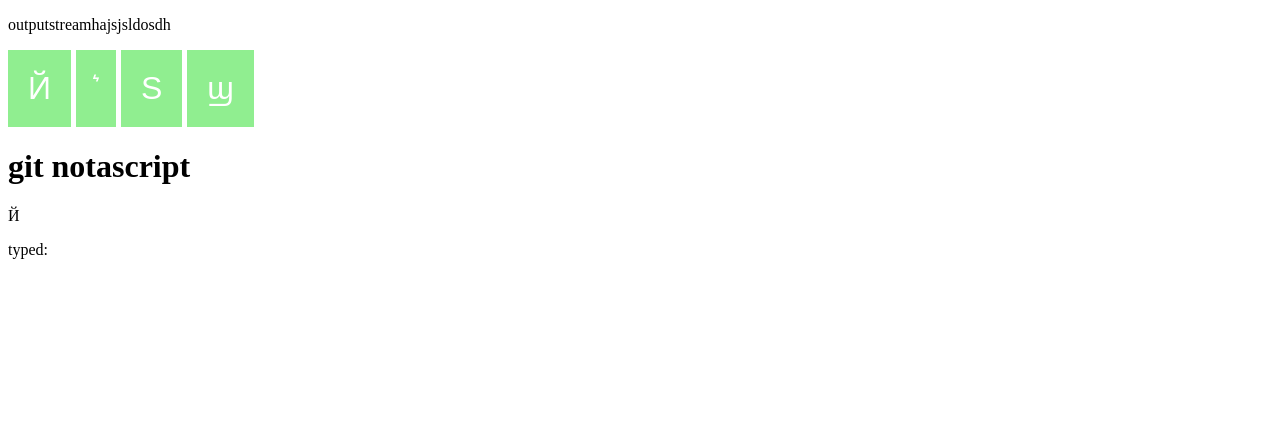
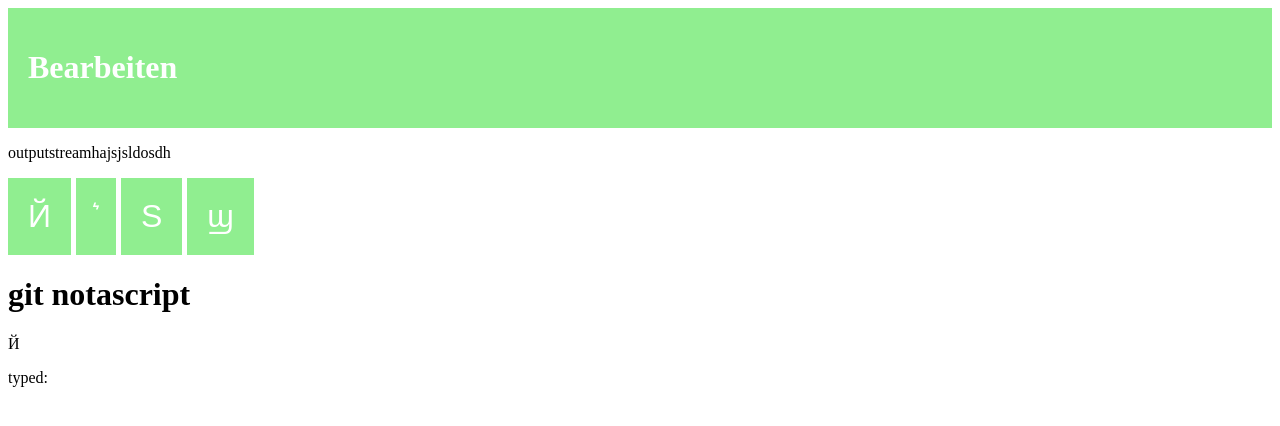
Before and after one commit to PLN-SHAH/notascript, a React (Create React App) app in the folder notascript/: page / in a window 1280 px wide. Shown: the top 426 px of the page. Built offline with nearby package versions, Linux system fonts and the light colour scheme; no server answers.

Commit message:
add header

```diff
--- a/notascript/src/App.js
+++ b/notascript/src/App.js
@@ -1,6 +1,7 @@
 import React, { Component } from "react";
 import OutputStream from "./OutputStream";
 import Buttons from "./Buttons";
+import Header from "./Header";
 
 export default class App extends Component {
   state = {
@@ -21,6 +22,7 @@ export default class App extends Component {
 
     return (
       <main>
+        <Header />
         <OutputStream input="hajsjsldosdh" />
         <Buttons />
         <h1>git notascript</h1>
--- /dev/null
+++ b/notascript/src/Header.js
@@ -0,0 +1,16 @@
+import React from "react";
+import styled from "styled-components";
+
+const StyledHeader = styled.header`
+  background-color: lightgreen;
+  padding: 20px;
+  color: white;
+`;
+
+export default function Header() {
+  return (
+    <StyledHeader>
+      <h1>Bearbeiten</h1>
+    </StyledHeader>
+  );
+}
```
